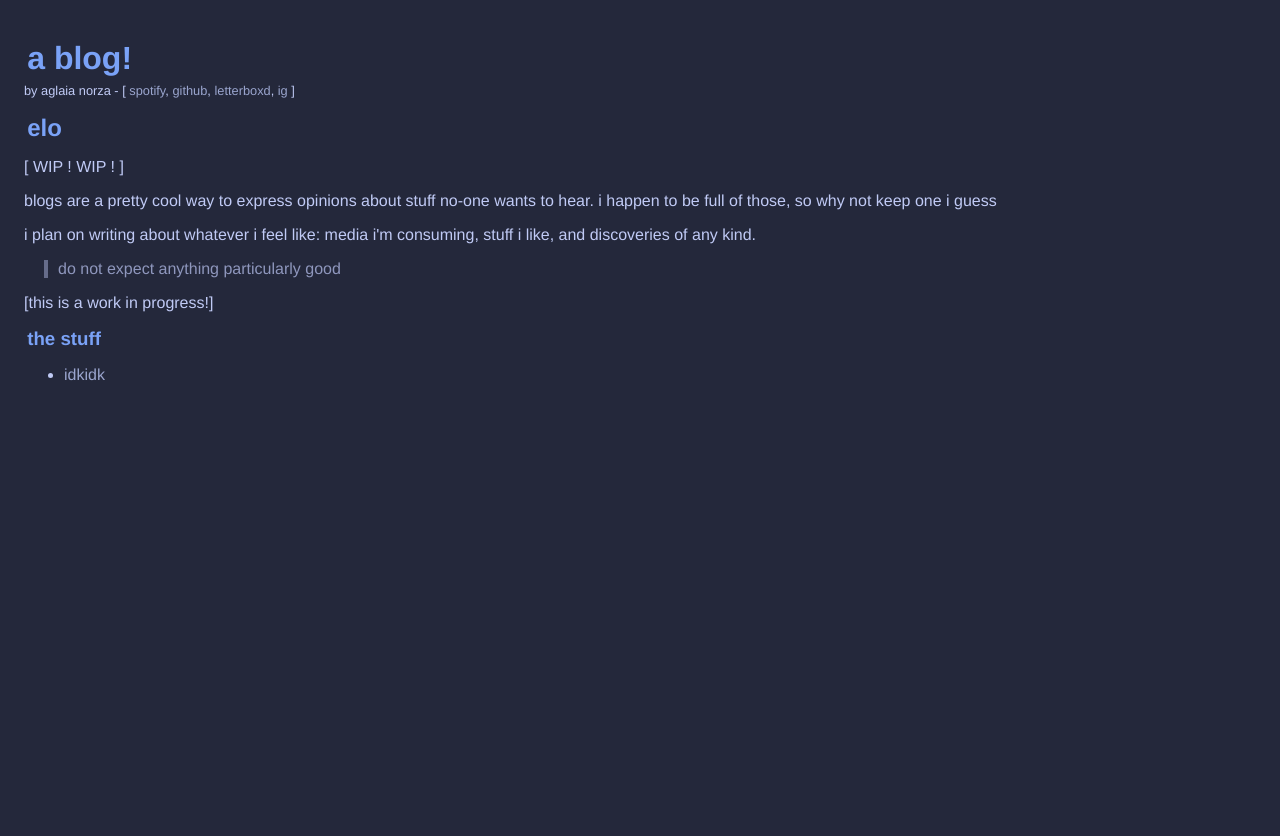
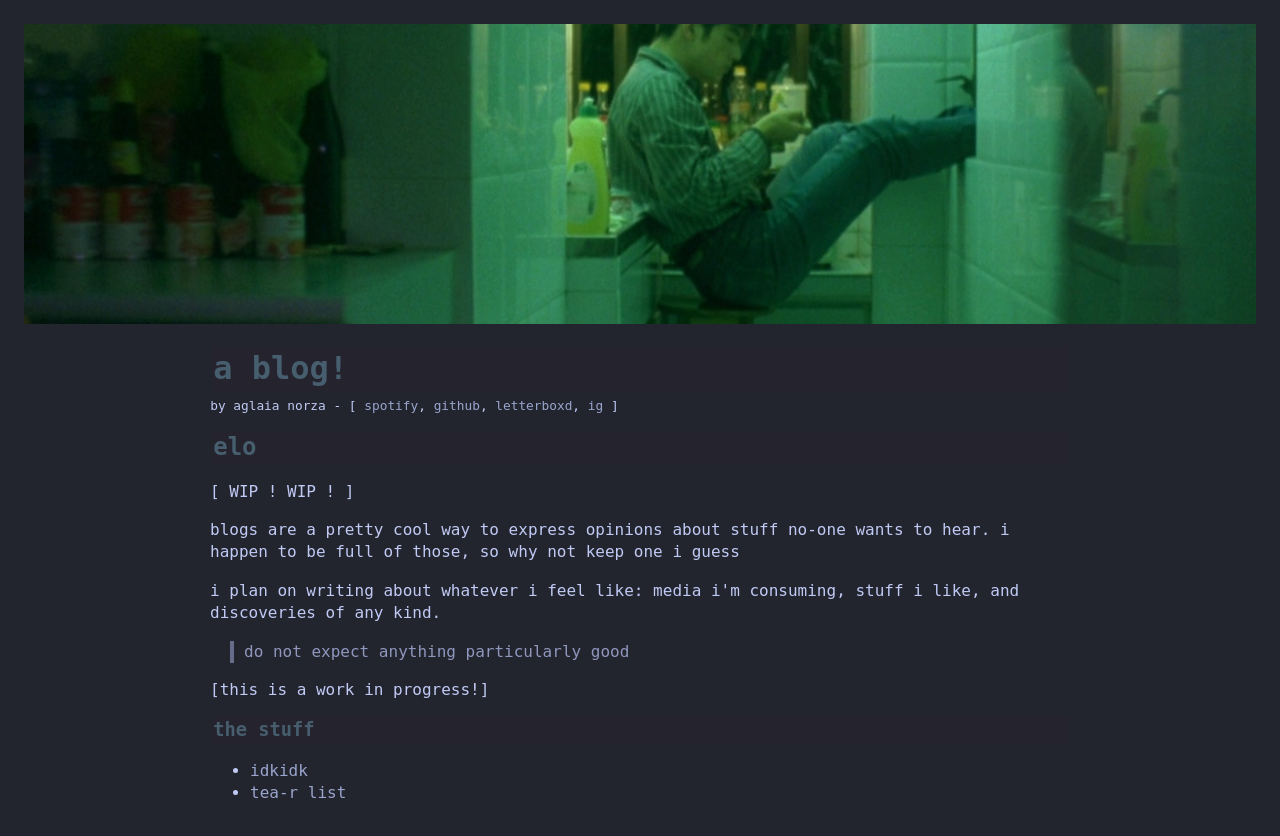
Before and after one commit to AglaiaNorza/AglaiaNorza.github.io, a plain HTML site: page index.html in a window 1280 px wide. Before the commit the page ends 800 px from the top, so only its background shows below. Drawn offline with Linux system fonts and the light colour scheme.

Commit message:
testing ideas tomfoolery

```diff
--- a/assets/css/style.css
+++ b/assets/css/style.css
@@ -1,13 +1,28 @@
+.container {
+    max-width: 860px;
+    margin: 0 auto;
+    padding-right: 1rem;
+    padding-left: 1rem;
+    background-color: #23252E;
+}
+
+.header-image {
+    width: 100%;
+}
+
 body {
+    font-size:16px;
     margin: 0;
     padding: 1.5rem;
-    background-color: #24283b;
-    font-family: "Helvetica";
+    background-color: #23252E;
+    font-family: "Monospace";
     color: #c0caf5;
+    line-height:1.4;
 }
 
 .h-footer {
     margin-top: -10px;
+    margin-left: 0.2px;
     font-size: 0.8em;
 }
 
@@ -15,8 +30,8 @@ h1, h2, h3 {
     margin-top: 1rem;
     margin-bottom: 1rem;
     margin-left: 0.2rem;
-    background-color: #24283b;
-    color: #7aa2f7;
+    background-color: #25242E;
+    color: #465E6D;
     font-weight: bold;
 }
 
--- a/index.html
+++ b/index.html
@@ -4,10 +4,12 @@
         <meta charset="utf-8" />
         <meta name="viewport" content="width=device-width" />
         <link rel="stylesheet" href="assets/css/style.css">
-        <title>a blog</title>
+        <title>aglaia's stuff</title>
     </head>
 
     <header>
+        <img src="../assets/images/prova.png" class="header-image" style="width: 100%; height: 300px; object-fit: cover;">
+        <div class="container">
         <h1>a blog!</h1>
         <div class="h-footer">
             <p>by aglaia norza -
@@ -19,9 +21,11 @@
                 ]
             </p>
         </div>
+        </div>
     </header>
 
     <body>
+        <div class="container">
         <h2>elo</h2>
         <p>[ WIP ! WIP ! ] </p>
         <p>blogs are a pretty cool way to express opinions about stuff no-one wants to hear. i happen to be full of those, so why not keep one i guess</p>
@@ -34,8 +38,10 @@
         <nav>
             <ul>
                 <li><a href="/posts/prova.html" title="nov favs">idkidk</a></li>
+                <li><a href="/posts/tea-r-list.html" title="tea-r list">tea-r list</a></li>
             </ul>
         </nav>
 
     </body>
+    </div>
 </html>
```
Also changed, not shown: posts/tea-r-list.html (added, +23 -0 lines), assets/images/prova.png (added).
